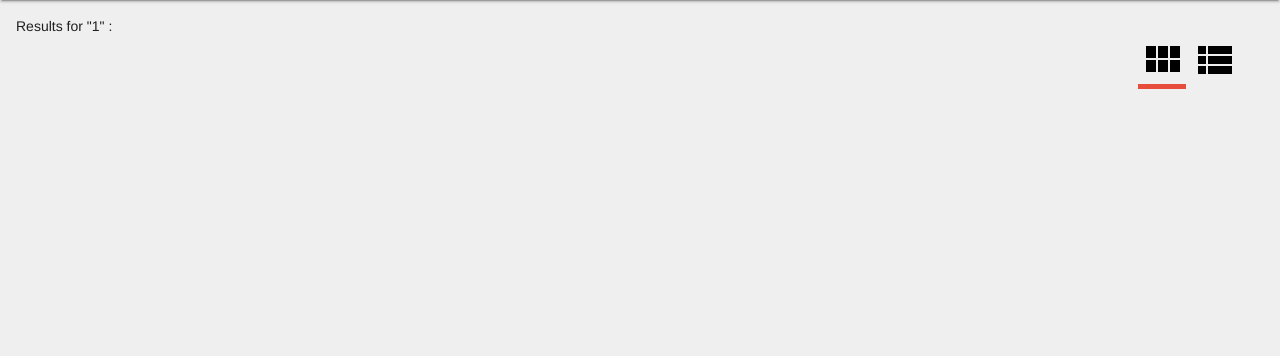
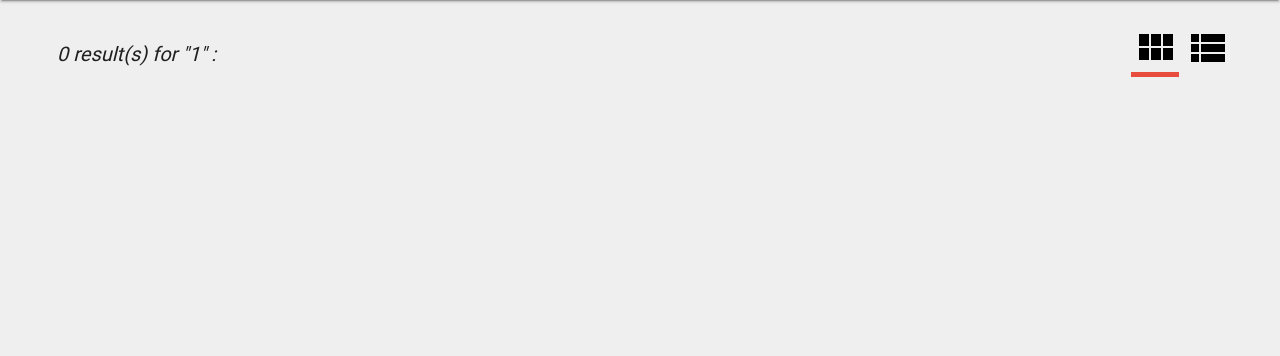
Before and after one commit to Mogmi95/Trombi, a Flask app: page /search/1?list=false in a window 1280 px wide. Shown: the part 64-420 px from the top of the page. Run offline with Flask 2, Linux system fonts and the light colour scheme; data that the repository does not hold is empty; parts of the project's set-up code (start-up, migrations or seed data) failed here and were passed over; some libraries are stand-ins or nearby versions.

Commit message:
Created a header above the list of persons

```diff
--- a/main.py
+++ b/main.py
@@ -108,7 +108,7 @@ def create_vcard(person):
 @app.route("/search/<query>")
 def show_search(query=None):
     title = "Search"
-    message = "Results for \"" + query + "\" :"
+    message = "{} result(s) for \"" + query + "\" :"
     initial_query = query
     query = '%' + query + '%'
     persons = Person.query.filter(or_(
@@ -122,7 +122,7 @@ def show_search(query=None):
     return render_template(
         'all.j2',
         persons=persons,
-        message=message,
+        message=message.format(len(persons.all())),
         title=title,
         list_mode=get_list_mode(request),
         list_url=url_for('show_search', query=initial_query)
--- a/static/style.css
+++ b/static/style.css
@@ -20,12 +20,28 @@ a {
 
 /* All */
 
+.allPersonsHeader {
+  position: relative;
+  width: 1166px;
+  height: 60px;
+  margin-left: auto;
+  margin-right: auto;
+  padding: 8px;
+}
+
+.allPersonsHeaderMessage {
+  line-height: 60px;
+  font-family: 'Roboto';
+  font-size: 20px;
+  font-weight: 400;
+  font-style: italic;
+}
+
 .viewModeContainer {
-  max-width: 1200px;
-  margin: 0 auto;
-  text-align: right;
-  padding-right: 4px;
-
+  height: 60px;
+  position: absolute;
+  right:0px;
+  top: 8px;
 }
 
 .selectedImageIndicator {
@@ -76,10 +92,15 @@ a {
 /* All list list */
 
 .list_data_table_container {
-  max-width: 1200px;
+  width: 1200px;
+  background: #ff00ff;
   margin-left: auto;
   margin-right: auto;
   margin-top: 16px;
+}
+
+.list_data_table {
+  width: 1200px;
 }
 
 .list_list_img {
--- a/templates/all.j2
+++ b/templates/all.j2
@@ -5,7 +5,7 @@
 
 
 <div class="allPersonsHeader">
-  {{ message }}
+  <span class="allPersonsHeaderMessage">{{ message }}</span>
   <div class="viewModeContainer">
     <a href="{{ list_url }}?list=false" title="Toggle cards mode"><img class="{% if list_mode is none %}selectedImageIndicator{% else %}notSelectedImageIndicator{% endif %}" src="{{ url_for('static', filename='images/ic_view_module.png') }}" /></a>
     <a href="{{ list_url }}?list=true" title="Toggle list mode"><img class="{% if list_mode is none %}notSelectedImageIndicator{% else %}selectedImageIndicator{% endif %}" src="{{ url_for('static', filename='images/ic_view_list.png') }}" /></a>
```
Also changed, not shown: templates/person.j2 (+1 -7 lines).
